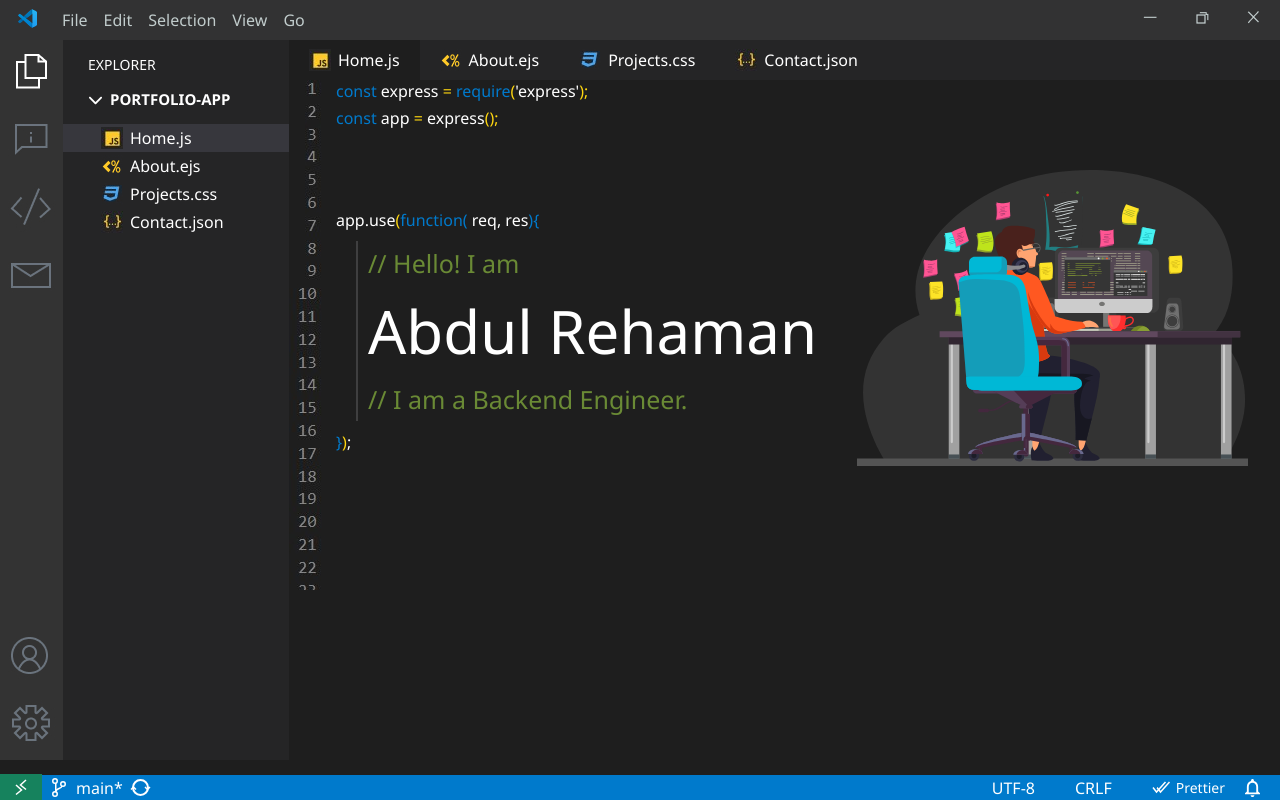
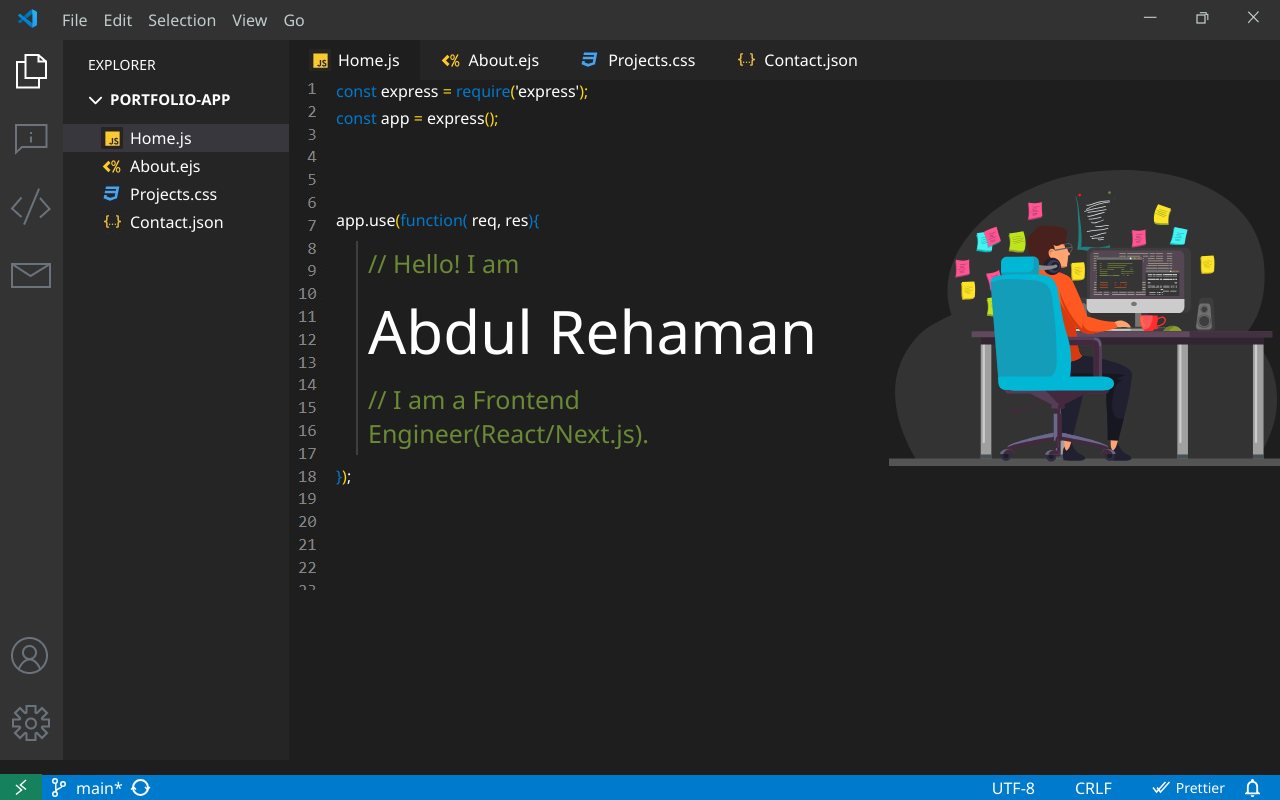
Before and after one commit to AR10X/portfoliosite, a React (Create React App) app: page / in a window 1280 px wide. Built offline with nearby package versions, Linux system fonts and the light colour scheme.

Commit message:
change to frontend title

```diff
--- a/src/pages/Home/Home.js
+++ b/src/pages/Home/Home.js
@@ -44,7 +44,7 @@ const Home = () => {
             </div>
             <h1>Abdul Rehaman</h1>
             <div className='hm-green'>
-              <GreenText>// I am a Backend Engineer.</GreenText>
+              <GreenText>// I am a Frontend Engineer(React/Next.js).</GreenText>
             </div>
           </div>
           <div className='home-txt-4'>
--- a/src/pages/Projects/ProjectDetail.js
+++ b/src/pages/Projects/ProjectDetail.js
@@ -118,9 +118,6 @@ function ProjectDetail() {
   const { projectName } = useParams();
   const project = projectDetails[projectName];
 
-  if (!project) {
-    return <h2>Project not found</h2>;
-  }
 
   return (
     <div className="detail-container">
```
